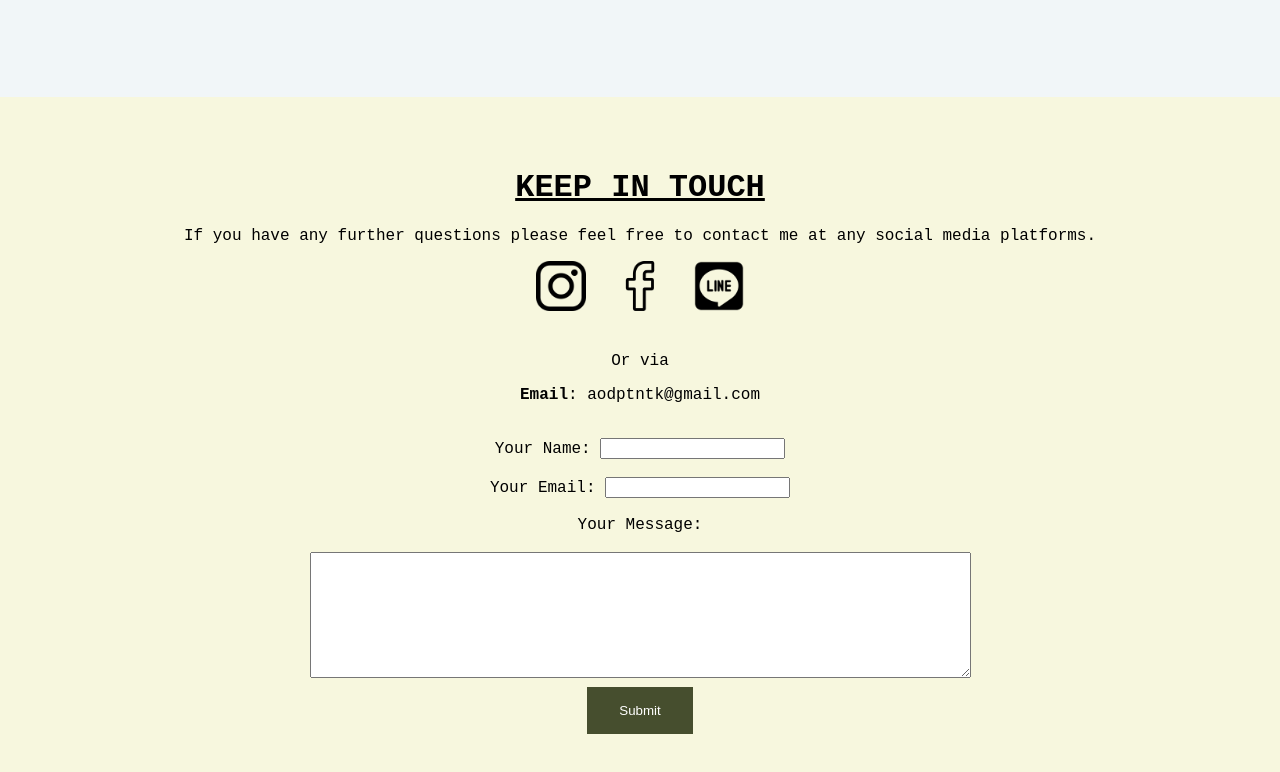
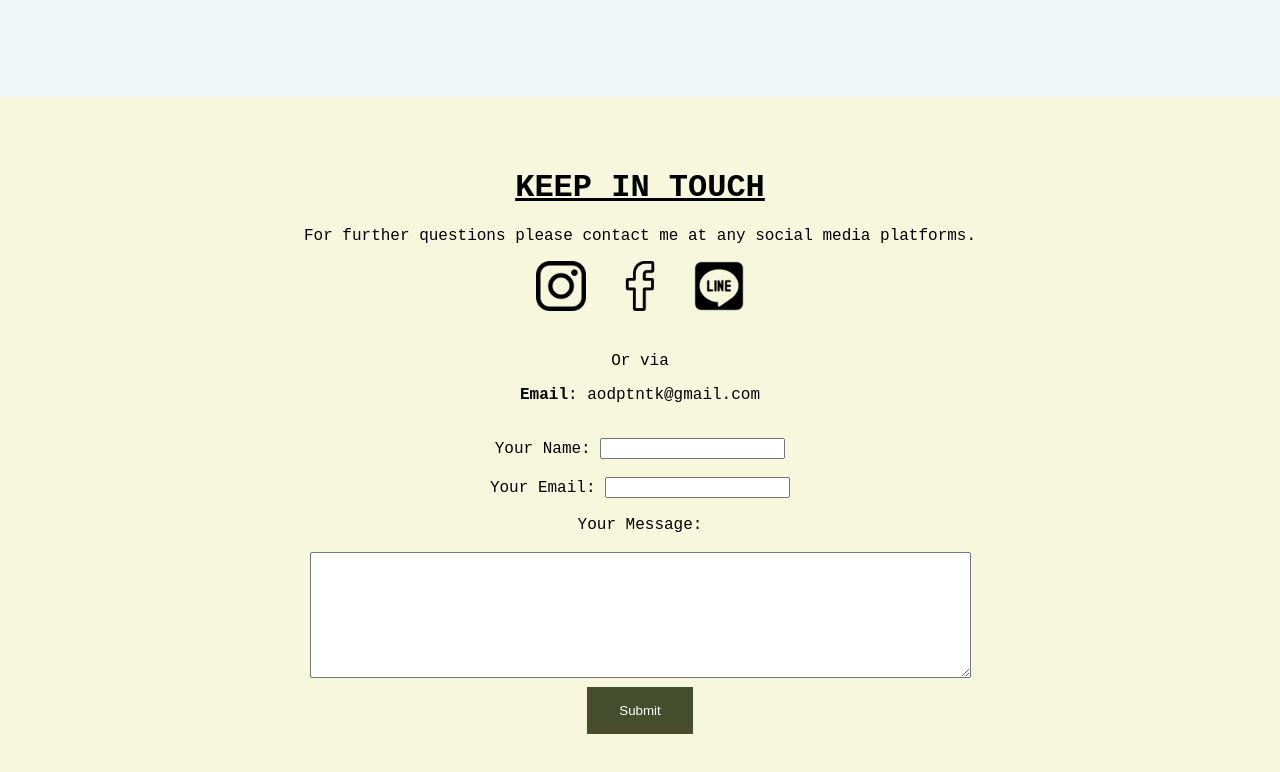
Before and after one commit to aodptntk/css, a plain HTML site: page index.html in a window 1280 px wide. Shown: the part 3276-4048 px from the top of the page. Drawn offline with Linux system fonts and the light colour scheme.

Commit message:
Update index.html

```diff
--- a/index.html
+++ b/index.html
@@ -140,7 +140,7 @@
 
   <div class="Sixth">
     <h1 class="Texttitle"><strong><u>KEEP IN TOUCH</u></strong></h1>
-    <p>If you have any further questions please feel free to contact me at any social media platforms.</p>
+    <p>For further questions please contact me at any social media platforms.</p>
 
     <div>
       <a href="https://instagram.com/aodd" style="text-decoration:none">
```
